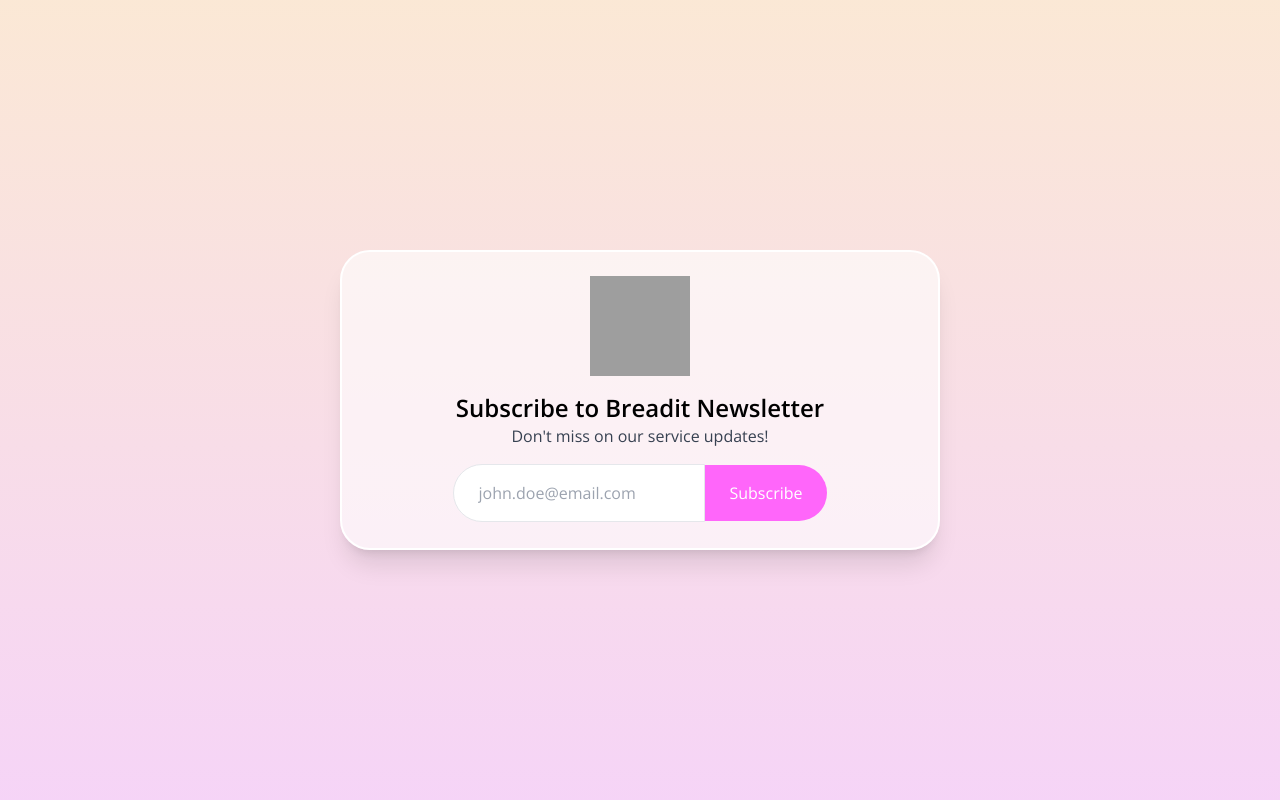
After one commit to divyanshg/BreaditBlogs, a Django app: page /newsletter/ in a window 1280 px wide. The commit adds this page. Run offline with Django 5.2, Linux system fonts and the light colour scheme; some libraries are stand-ins or nearby versions; grey boxes are pictures that could not be loaded.

Commit message:
Add Subscription model and views for newsletter functionality

```diff
--- a/breadit/blogs/admin.py
+++ b/breadit/blogs/admin.py
@@ -1,7 +1,8 @@
 from django.contrib import admin
-from blogs.models import Author, Blog, Category
+from blogs.models import Author, Blog, Category, Subscription
 
 # Register your models here.
 admin.site.register(Author)
 admin.site.register(Blog)
 admin.site.register(Category)
+admin.site.register(Subscription)
--- a/breadit/blogs/templates/blog.html
+++ b/breadit/blogs/templates/blog.html
@@ -5,9 +5,9 @@
     <h2 class="text-6xl font-semibold mb-8">{{blog.title}}</h2>
     <img src="https://i.pinimg.com/originals/d5/e2/cd/d5e2cd039bb01227d2c8e4189c274485.jpg" alt="" class="rounded-2xl h-[600px]" />
     <div>
-        <p class="text-lg leading-relaxed" id="content">
-            {{blog.content}}
-        </p>
+        <article id="content">
+            {{blog.content|safe}}
+        </article>
     </div>
 </div>
 {% endblock content %}
--- /dev/null
+++ b/breadit/blogs/templates/newsletter.html
@@ -0,0 +1,88 @@
+{% load static %}
+
+<!DOCTYPE html>
+<html lang="en">
+
+<head>
+    <meta charset="UTF-8">
+    <meta http-equiv="X-UA-Compatible" content="IE=edge">
+    <meta name="viewport" content="width=device-width, initial-scale=1.0">
+    <link rel="preconnect" href="https://fonts.googleapis.com">
+    <link rel="preconnect" href="https://fonts.gstatic.com" crossorigin>
+    <link href="https://fonts.googleapis.com/css2?family=Open+Sans:ital,wght@0,300..800;1,300..800&display=swap"
+        rel="stylesheet">
+    <script src="https://cdn.tailwindcss.com"></script>
+    <link rel="stylesheet" href="https://cdnjs.cloudflare.com/ajax/libs/animate.css/4.1.1/animate.min.css" />
+    <style>
+        * {
+            font-family: "Open Sans", sans-serif;
+            font-optical-sizing: auto;
+        }
+    </style>
+    <style>
+        .grad {
+            background: hsla(298, 68%, 90%, 1);
+
+            background: linear-gradient(90deg, hsla(298, 68%, 90%, 1) 0%, hsla(30, 82%, 91%, 1) 100%);
+
+            background: -moz-linear-gradient(90deg, hsla(298, 68%, 90%, 1) 0%, hsla(30, 82%, 91%, 1) 100%);
+
+            background: -webkit-linear-gradient(90deg, hsla(298, 68%, 90%, 1) 0%, hsla(30, 82%, 91%, 1) 100%);
+
+            filter: progid: DXImageTransform.Microsoft.gradient(startColorstr="#F6D5F7", endColorstr="#FBE9D7", GradientType=1);
+            background-repeat: no-repeat;
+            background-size: cover;
+
+
+        }
+    </style>
+</head>
+
+<body class="flex items-center justify-center h-screen grad">
+    <div>
+        <div class="flex flex-col items-center justify-center w-full space-y-8">
+
+            <div
+                class="p-4 bg-white bg-opacity-60 border-2 border-white bg-blur shadow-xl rounded-[30px] py-6 w-[600px] h-[300px] items-center flex flex-col">
+                <img src="https://cdn.iconscout.com/icon/free/png-256/free-email-marketing-letter-envelope-newsletter-seo-campaigns-7-8210.png?f=webp"
+                    class="w-[100px] h-[100px] mb-4" alt="">
+                <h1 class="text-2xl font-semibold text-center">
+                    Subscribe to Breadit Newsletter
+                </h1>
+                <p class="text-gray-700 font-lg">
+                    Don't miss on our service updates!
+                </p>
+                {% if success != "True" %}
+                <form action="" method="post" class="flex flex-col items-center w-full space-y-4">
+                    {% csrf_token %}
+                    <div class="flex flex-row items-center">
+                        <div class="flex flex-col space-y-2">
+                            <input type="email" name="email"
+                                class="px-6 py-4 border border-gray-200 rounded-l-full focus:ring-2 ring-blue-400"
+                                placeholder="john.doe@email.com" value="{{email}}">
+                            {% if error %}
+                            <span class="px-4 py-3 text-red-300 bg-red-100 border border-red-300 rounded-lg">
+                                {{error}}
+                            </span>
+                            {% endif %}
+                        </div>
+                        <div>
+                            <button
+                                class="w-full px-6 py-4 text-center text-white bg-[#ff66fa] rounded-r-full hover:bg-[#ff38f9]">
+                                <span>Subscribe</span>
+                            </button>
+                        </div>
+                    </div>
+                </form>
+                {% else %}
+                <span class="px-4 py-3  h-[200px] text-green-300 bg-green-100 border border-green-300 rounded-lg">
+                    {{message}}
+                </span>
+                {% endif %}
+
+            </div>
+        </div>
+    </div>
+</body>
+
+</html>
--- a/breadit/blogs/views.py
+++ b/breadit/blogs/views.py
@@ -1,5 +1,5 @@
 from django.shortcuts import render
-from .models import Category, Blog
+from .models import Category, Blog, Subscription
 
 # Create your views here.
 def index(request):
@@ -29,3 +29,58 @@
 
     #Renderig template and Sending data to template
     return render(request, 'blog.html', data)
+
+def contact(request):
+    return render(request, 'contact.html')
+
+regex = r'\b[A-Za-z0-9._%+-]+@[A-Za-z0-9.-]+\.[A-Z|a-z]{2,7}\b'
+
+def check(email):
+    if(re.fullmatch(regex, email)):
+        print("Valid Email")
+
+    else:
+        print("Invalid Email")
+
+def newsletter(request):
+    if(request.method != "POST"):
+        return render(request, 'newsletter.html', {})
+
+
+    email = request.POST.get('email')
+    if(email == None):
+        return render(request, 'newsletter.html', {
+            "error": "Please enter a valid email address.",
+            "success": "False"
+        })
+    elif checkEmail(email) == False:
+        return render(request, 'newsletter.html', {
+            "error": "Please enter a valid email address.",
+            "success": "False",
+            "email": email
+        })
+
+    #check if email already exists
+    try:
+        Subscription.objects.get(email=email)
+        return render(request, 'newsletter.html', {
+            "error": "You have already subscribed to our newsletter.",
+            "email": email,
+            "success": "False"
+        })
+    except:
+        pass
+
+    subscriptions = Subscription(email=email)
+    subscriptions.save()
+
+    return render(request, 'newsletter.html', {
+        "message": "You have successfully subscribed to our newsletter.",
+        "success": "True"
+    })
+
+def addBlog(request):
+    if(request.method == "POST"):
+        return render(request, "newBlog.html")
+    else:
+        return render(request, "newBlog.html")
--- a/breadit/breadit/settings.py
+++ b/breadit/breadit/settings.py
@@ -37,7 +37,8 @@
     'django.contrib.sessions',
     'django.contrib.messages',
     'django.contrib.staticfiles',
-    'blogs'
+    'blogs',
+    "ckeditor"
 ]
 
 MIDDLEWARE = [
--- a/breadit/breadit/urls.py
+++ b/breadit/breadit/urls.py
@@ -25,6 +25,9 @@
     path('admin/', admin.site.urls),
     path('', views.index, name='index'),
     path("blog/<str:blog_id>/", views.blog_detail, name="blog_detail"),
+    path("contact/", views.contact, name="contact"),
+    path("newsletter/", views.newsletter, name="newsletter"),
+    path("new-blog/", views.addBlog, name="newBlog"),
 ]
 
 if settings.DEBUG:
```
Also changed, not shown: breadit/blogs/models.py (+10 -1 lines), breadit/blogs/templates/contact.html (added, +49 -0 lines), breadit/blogs/templates/newBlog.html (added, +22 -0 lines), breadit/blogs/migrations/0004_subscription.py (added), breadit/blogs/migrations/0005_blog_description_alter_blog_content.py (added).
